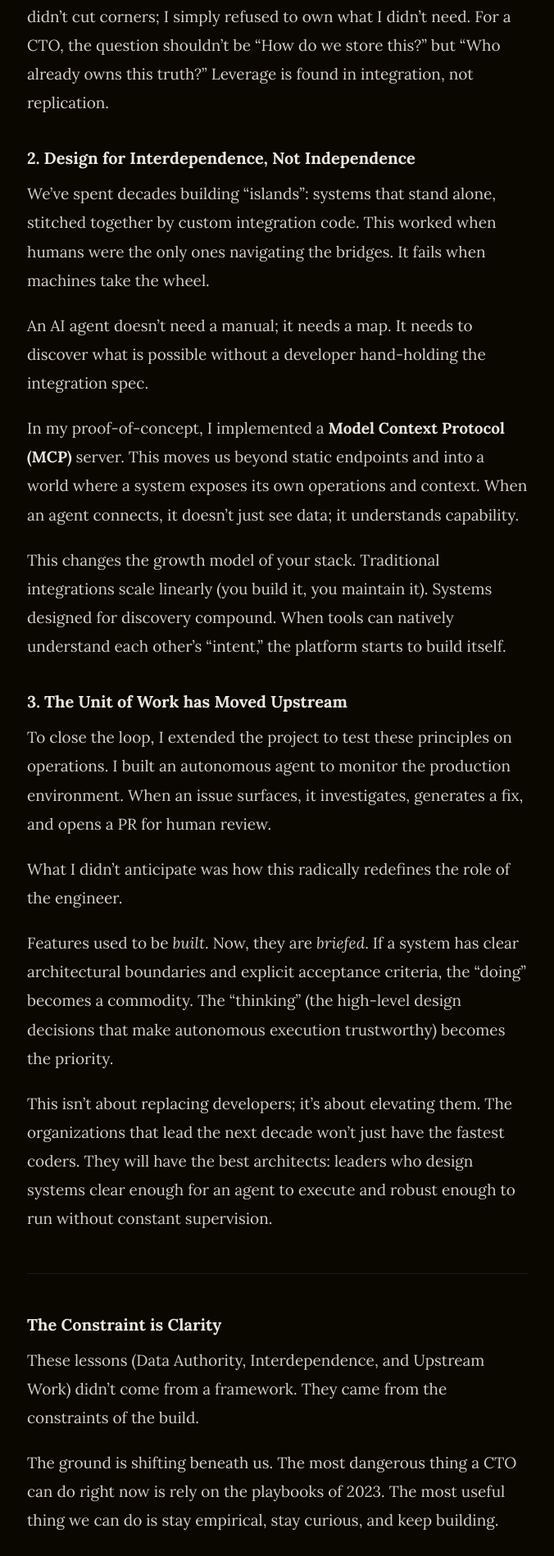
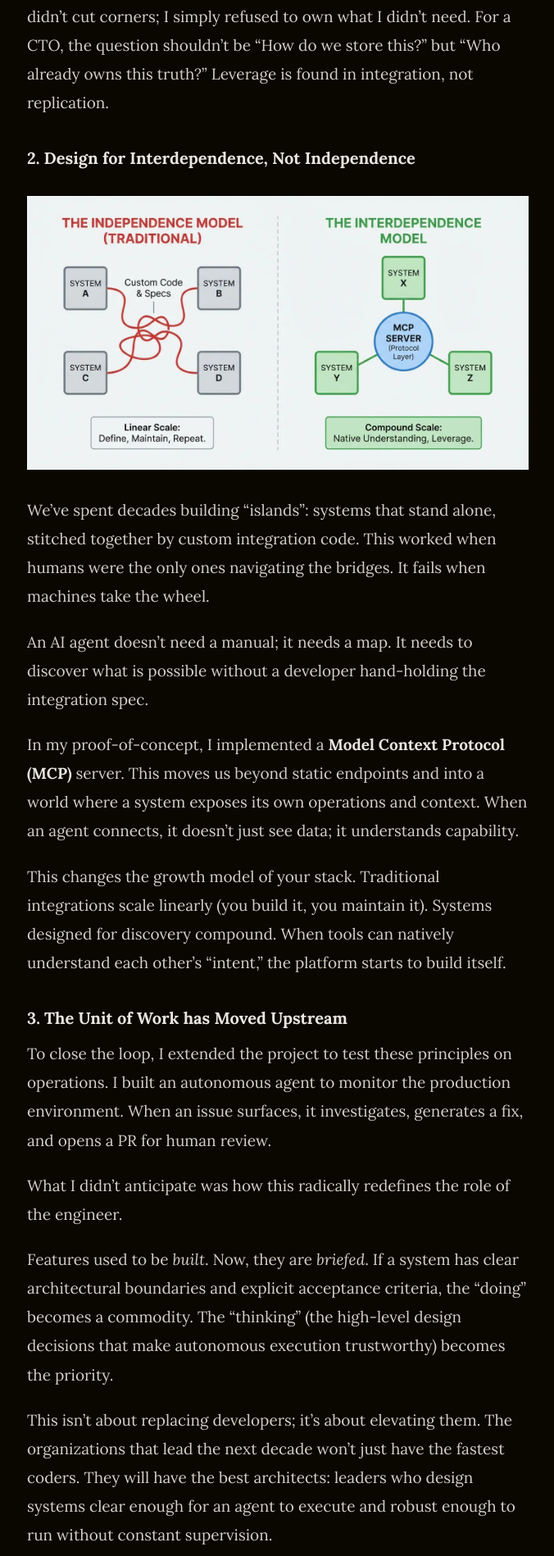
Before and after one commit to RobBrown/robisit, a Jekyll site: the page built from _articles/stop-building-islands.md, in a window 1280 px wide. Shown: the part 1775-3673 px from the top of the page at 82% size, without its empty margins (301-977 px from the left). Built offline with Jekyll 4.4.1, drawn with Linux system fonts in a browser that asks for light colours.

Commit message:
Add image to Stop Building Islands article

```diff
--- a/_articles/stop-building-islands.md
+++ b/_articles/stop-building-islands.md
@@ -32,6 +32,9 @@ I took a different path with this build. There is no application database. **The
 The result? No migrations. No backup strategy. No admin interface. I didn’t cut corners; I simply refused to own what I didn’t need. For a CTO, the question shouldn't be "How do we store this?" but "Who already owns this truth?" Leverage is found in integration, not replication.
 
 ### 2. Design for Interdependence, Not Independence
+
+![Independence vs Interdependance](/images/stop-building-islands-282.png)
+
 We’ve spent decades building "islands": systems that stand alone, stitched together by custom integration code. This worked when humans were the only ones navigating the bridges. It fails when machines take the wheel.
 
 An AI agent doesn’t need a manual; it needs a map. It needs to discover what is possible without a developer hand-holding the integration spec.
```
